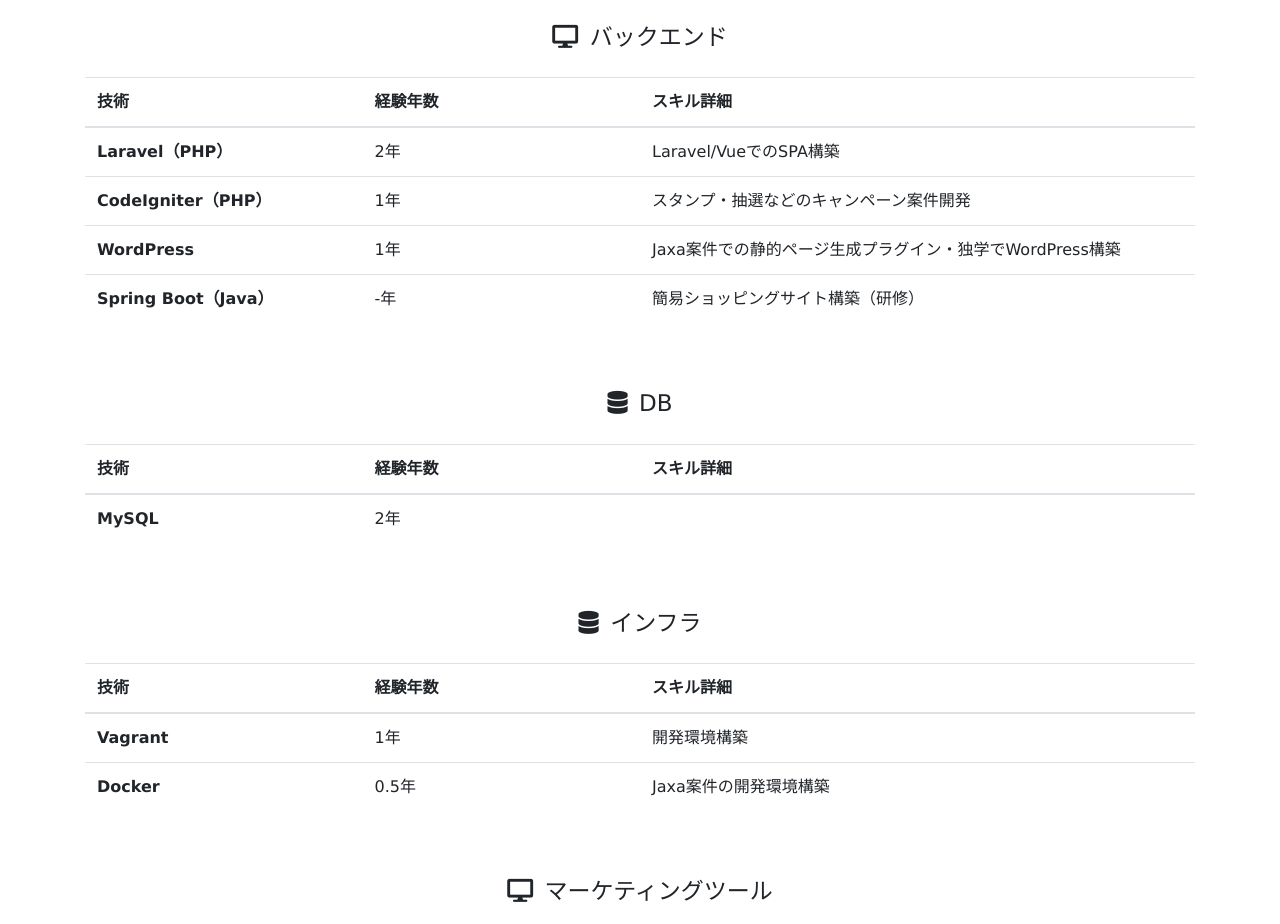
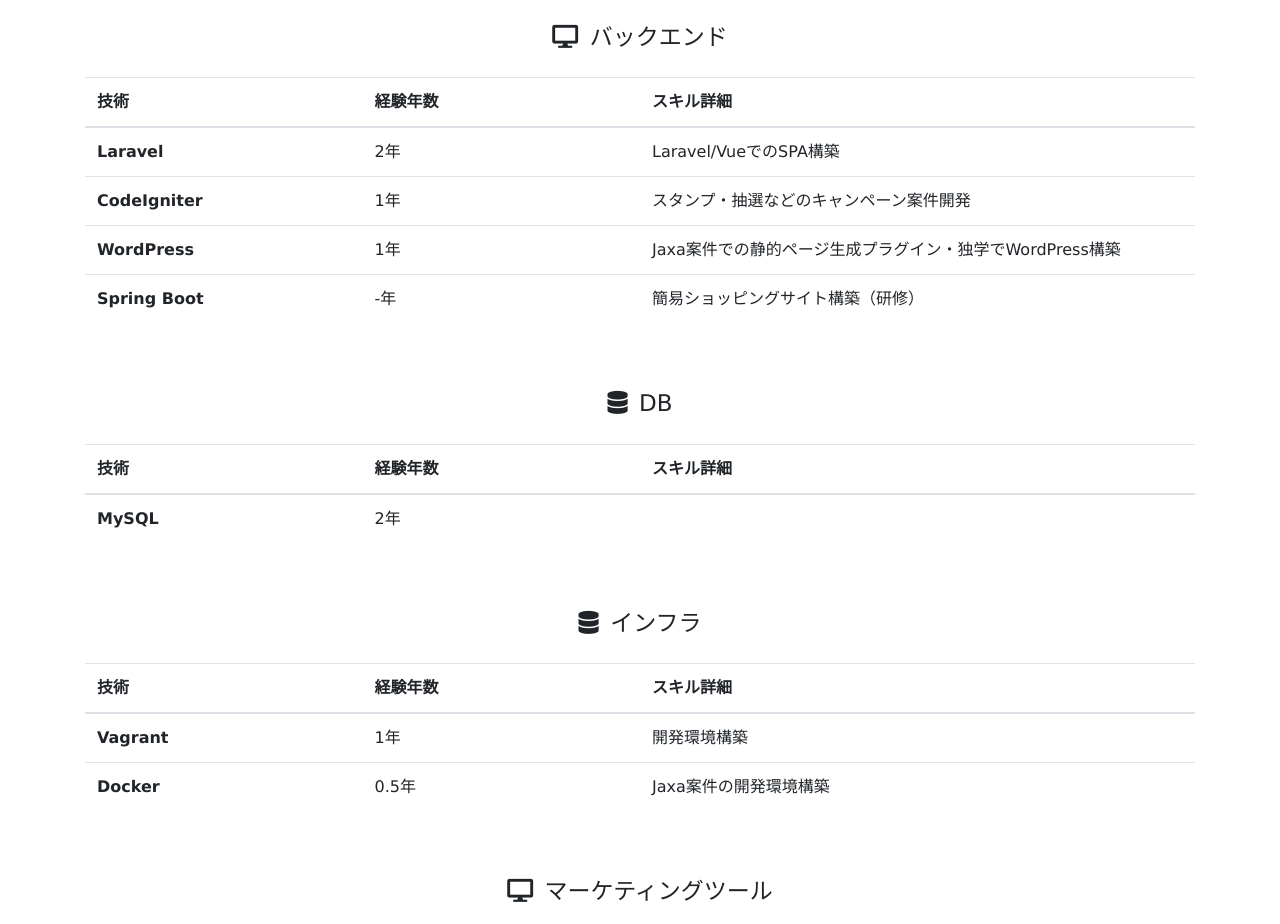
Before and after one commit to nakasho0907/portfolio, a plain HTML site: page portfolio/index.html in a window 1280 px wide. Shown: the part 1440-2364 px from the top of the page. Drawn offline with nearby package versions, Linux system fonts and the light colour scheme.

Commit message:
Update index.html

```diff
--- a/portfolio/index.html
+++ b/portfolio/index.html
@@ -116,12 +116,12 @@
                         </thead>
                         <tbody>
                             <tr>
-                                <th>Laravel（PHP）</th>
+                                <th>Laravel</th>
                                 <td>2年</td>
                                 <td>Laravel/VueでのSPA構築</td>
                             </tr>
                             <tr>
-                                <th>CodeIgniter（PHP）</th>
+                                <th>CodeIgniter</th>
                                 <td>1年</td>
                                 <td>スタンプ・抽選などのキャンペーン案件開発</td>
                             </tr>
@@ -131,7 +131,7 @@
                                 <td>Jaxa案件での静的ページ生成プラグイン・独学でWordPress構築</td>
                             </tr>
                             <tr>
-                                <th>Spring Boot（Java）</th>
+                                <th>Spring Boot</th>
                                 <td>-年</td>
                                 <td>簡易ショッピングサイト構築（研修）</td>
                             </tr>
```
